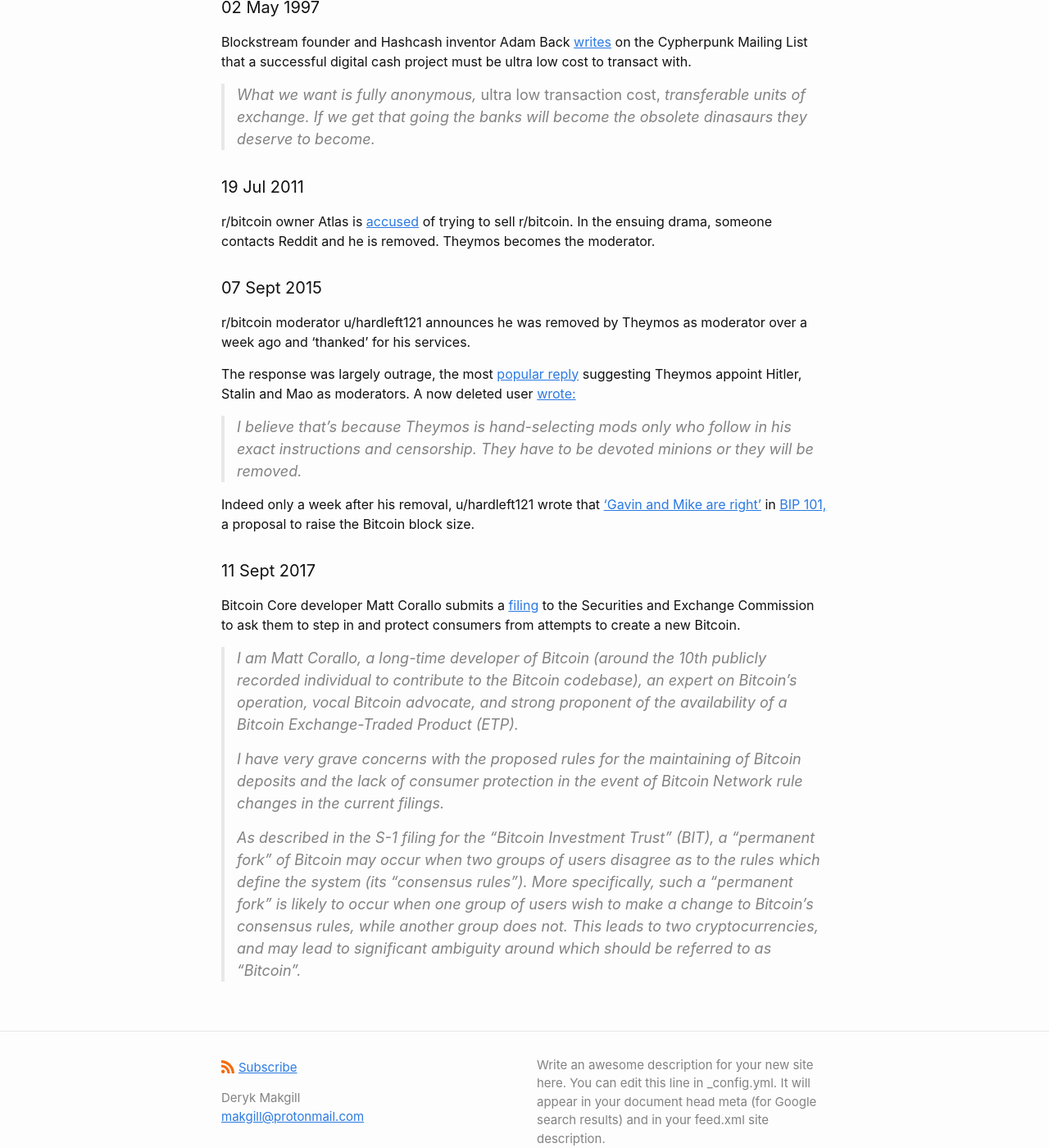
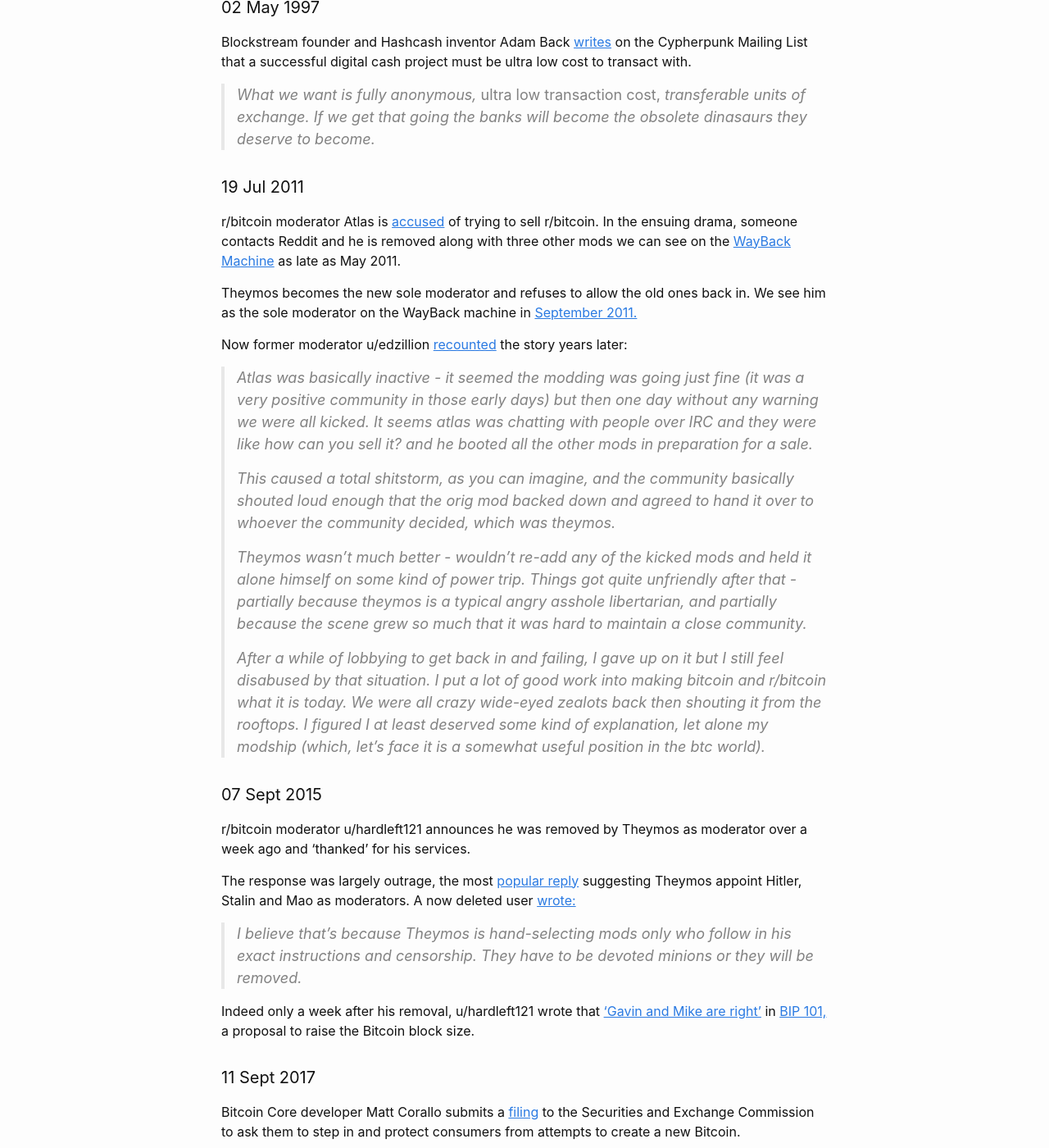
Before and after one commit to derykmakgill/krawisz, a Jekyll site: the page built from test.md, in a window 1280 px wide and 1400 px high, scrolled down 792 px. Shown: the whole window at 82% size. Built offline with Jekyll 4.4.1, drawn with Linux system fonts in a browser that asks for light colours.

Commit message:
Update test.md

```diff
--- a/test.md
+++ b/test.md
@@ -40,7 +40,19 @@
 
 #### 19 Jul 2011
 
-r/bitcoin owner Atlas is [accused](https://bitcointalk.org/index.php?topic=30211.0) of trying to sell r/bitcoin. In the ensuing drama, someone contacts Reddit and he is removed. Theymos becomes the moderator.
+r/bitcoin moderator Atlas is [accused](https://bitcointalk.org/index.php?topic=30211.0) of trying to sell r/bitcoin. In the ensuing drama, someone contacts Reddit and he is removed along with three other mods we can see on the [WayBack Machine](https://web.archive.org/web/20110530125818/https://www.reddit.com/r/Bitcoin/new/) as late as May 2011.
+
+Theymos becomes the new sole moderator and refuses to allow the old ones back in. We see him as the sole moderator on the WayBack machine in [September 2011.](https://web.archive.org/web/20110927021847/https://www.reddit.com/r/Bitcoin/new/)
+
+Now former moderator u/edzillion [recounted](https://www.reddit.com/r/btc/comments/84djb8/did_theymos_purchase_rbitcoin_in_2011/dvqcdvp?utm_source=share&utm_medium=web2x) the story years later:
+
+>Atlas was basically inactive - it seemed the modding was going just fine (it was a very positive community in those early days) but then one day without any warning we were all kicked. It seems atlas was chatting with people over IRC and they were like how can you sell it? and he booted all the other mods in preparation for a sale.
+>
+>This caused a total shitstorm, as you can imagine, and the community basically shouted loud enough that the orig mod backed down and agreed to hand it over to whoever the community decided, which was theymos.
+>
+>Theymos wasn't much better - wouldn't re-add any of the kicked mods and held it alone himself on some kind of power trip. Things got quite unfriendly after that - partially because theymos is a typical angry asshole libertarian, and partially because the scene grew so much that it was hard to maintain a close community.
+>
+>After a while of lobbying to get back in and failing, I gave up on it but I still feel disabused by that situation. I put a lot of good work into making bitcoin and r/bitcoin what it is today. We were all crazy wide-eyed zealots back then shouting it from the rooftops. I figured I at least deserved some kind of explanation, let alone my modship (which, let's face it is a somewhat useful position in the btc world).
 
 #### 07 Sept 2015
 
```
